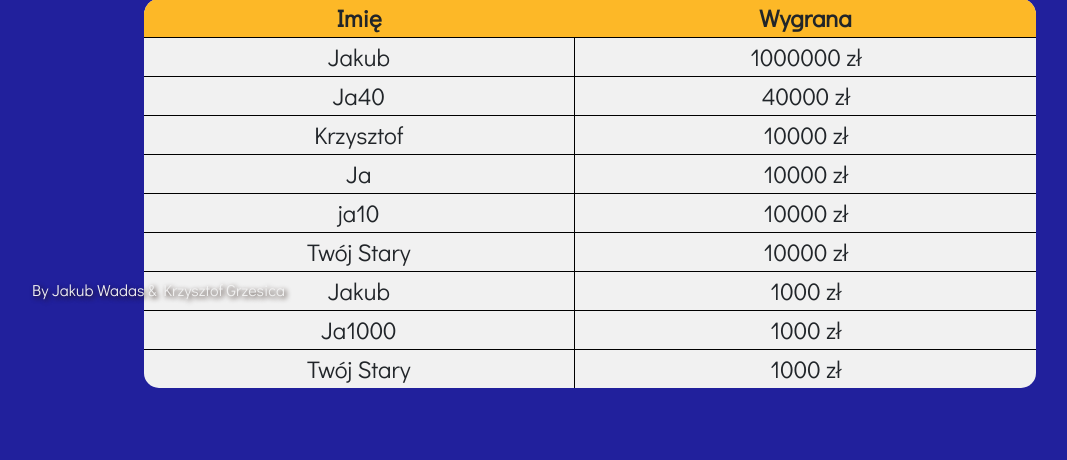
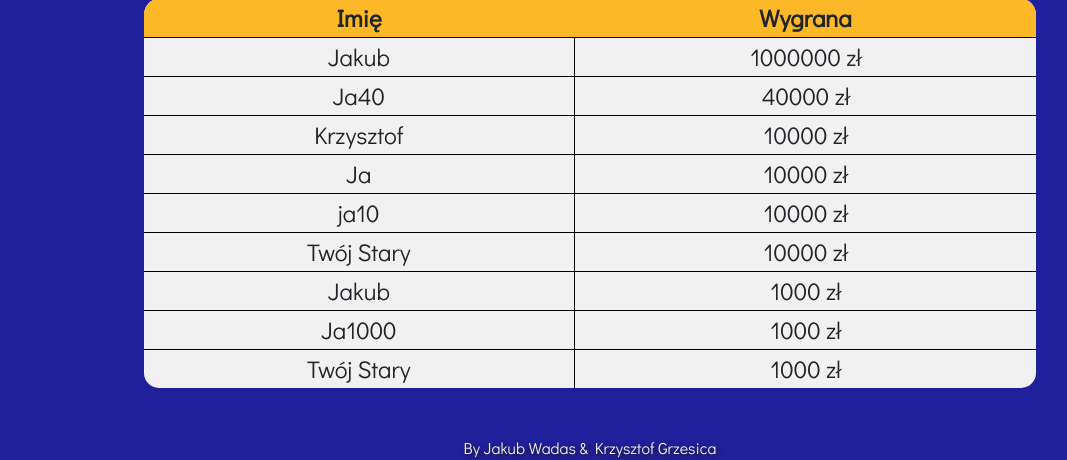
Before and after one commit to Jakub-19/Projekt_Quizerzy, a PHP site: page / in a window 1280 px wide. Shown: the part 498-958 px from the top of the page, without its empty margins (50-1117 px from the left). Before the commit the page ends 886 px from the top, so only its background shows below. Run offline with PHP 8.4, Linux system fonts and the light colour scheme.

Commit message:
Update index.php

```diff
--- a/index.php
+++ b/index.php
@@ -47,8 +47,6 @@
 			color: #fdb827;
 		}
 		footer {
-			position: absolute;
-			bottom: 0;
 			color: #f1f1f1;
 			text-shadow: 2px 2px 5px #23120b;
 			font-family: 'Didact Gothic';
@@ -156,7 +154,7 @@
 
 
 		</main>
-		<footer>
+		<footer class="text-center align-bottom mt-5">
 				By Jakub Wadas & Krzysztof Grzesica
 		</footer>
 		</div>
```
Lines whose indentation alone changed are shown as unchanged.
